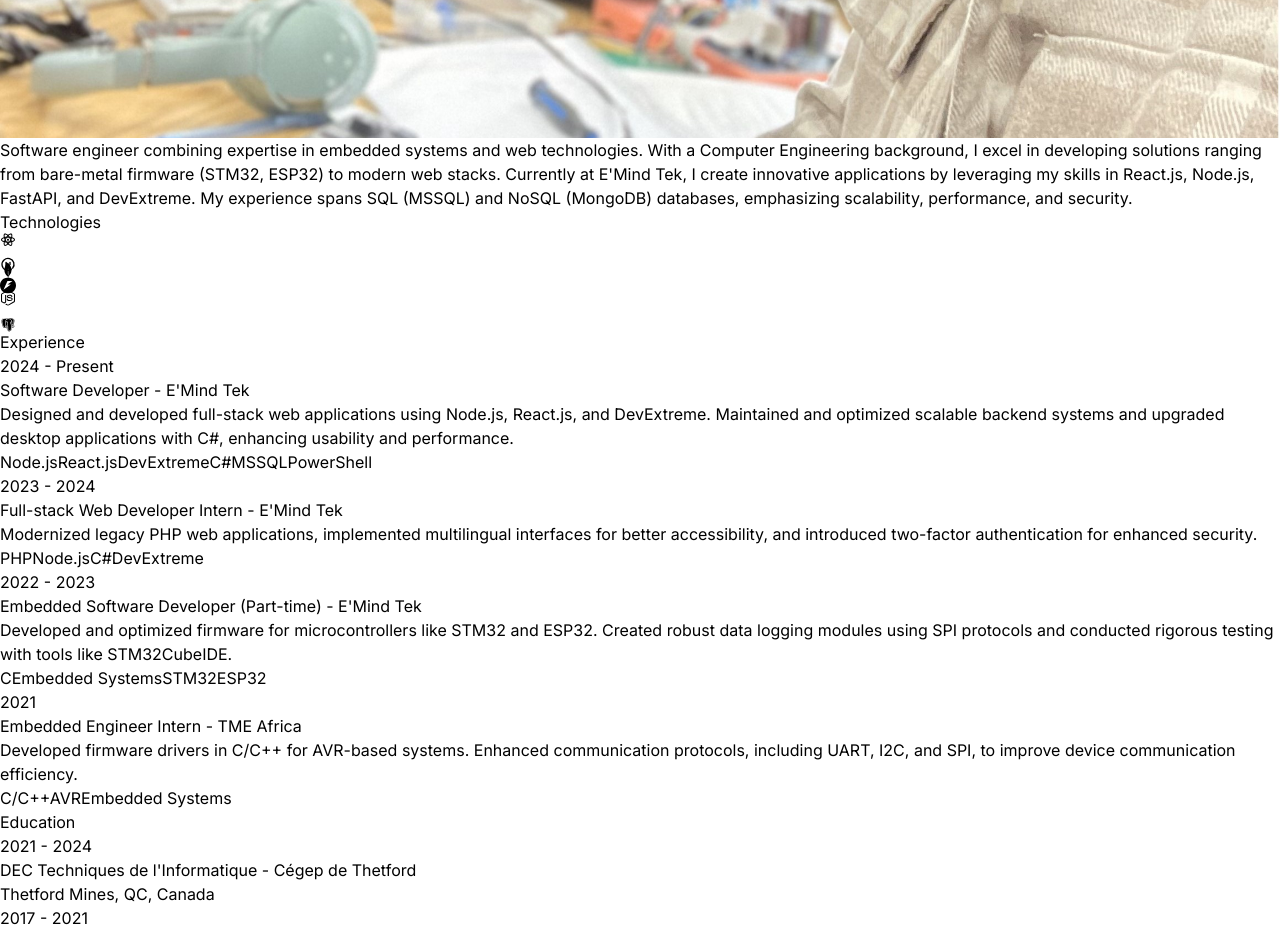
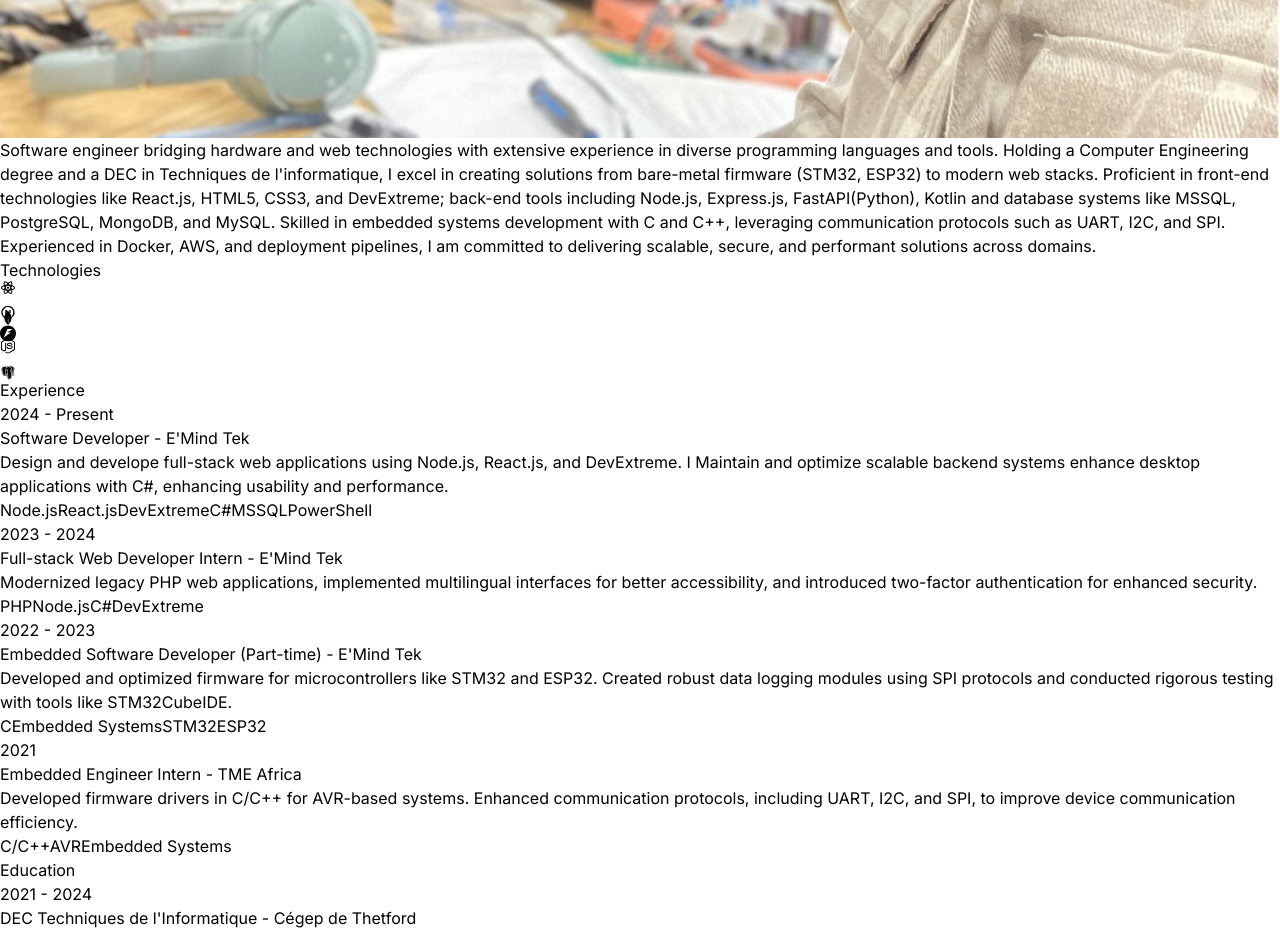
Before and after one commit to gastonkitambala/react-portfolio-gaston, a React (Vite) app: page / in a window 1280 px wide. Shown: the part 3100-4033 px from the top of the page. Built offline with nearby package versions, Linux system fonts and the light colour scheme.

Commit message:
Update languages

```diff
--- a/src/constants/index.js
+++ b/src/constants/index.js
@@ -7,14 +7,14 @@ export const HERO_CONTENT = `Full-stack software engineer specializing in embedd
 
 /* export const HERO_CONTENT = `I am a passionate full-stack developer with experience in crafting robust web applications and embedded systems. With a background in React.js, Node.js, C# .NET, and embedded systems, I enjoy developing full-stack solutions that enhance performance and user experience.`; */
 
-export const ABOUT_TEXT = `Software engineer combining expertise in embedded systems and web technologies. With a Computer Engineering background, I excel in developing solutions ranging from bare-metal firmware (STM32, ESP32) to modern web stacks. Currently at E'Mind Tek, I create innovative applications by leveraging my skills in React.js, Node.js, FastAPI, and DevExtreme. My experience spans SQL (MSSQL) and NoSQL (MongoDB) databases, emphasizing scalability, performance, and security.`;
+export const ABOUT_TEXT = `Software engineer bridging hardware and web technologies with extensive experience in diverse programming languages and tools. Holding a Computer Engineering degree and a DEC in Techniques de l'informatique, I excel in creating solutions from bare-metal firmware (STM32, ESP32) to modern web stacks. Proficient in front-end technologies like React.js, HTML5, CSS3, and DevExtreme; back-end tools including Node.js, Express.js, FastAPI(Python), Kotlin and database systems like MSSQL, PostgreSQL, MongoDB, and MySQL. Skilled in embedded systems development with C and C++, leveraging communication protocols such as UART, I2C, and SPI. Experienced in Docker, AWS, and deployment pipelines, I am committed to delivering scalable, secure, and performant solutions across domains.`;
 
 export const EXPERIENCES = [
   {
     year: "2024 - Present",
     role: "Software Developer",
     company: "E'Mind Tek",
-    description: `Designed and developed full-stack web applications using Node.js, React.js, and DevExtreme. Maintained and optimized scalable backend systems and upgraded desktop applications with C#, enhancing usability and performance.`,
+    description: `Design and develope full-stack web applications using Node.js, React.js, and DevExtreme. I Maintain and optimize scalable backend systems enhance desktop applications with C#, enhancing usability and performance.`,
     technologies: [
       "Node.js",
       "React.js",
```
